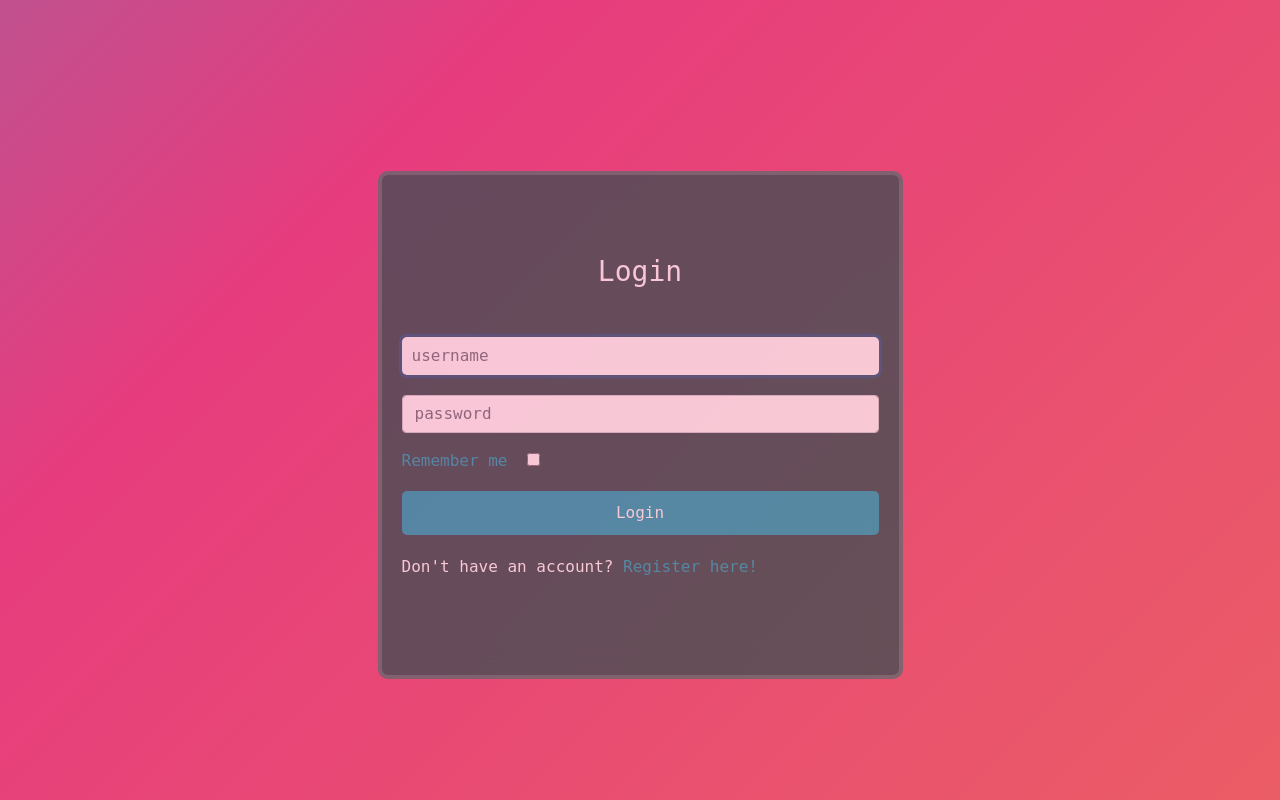
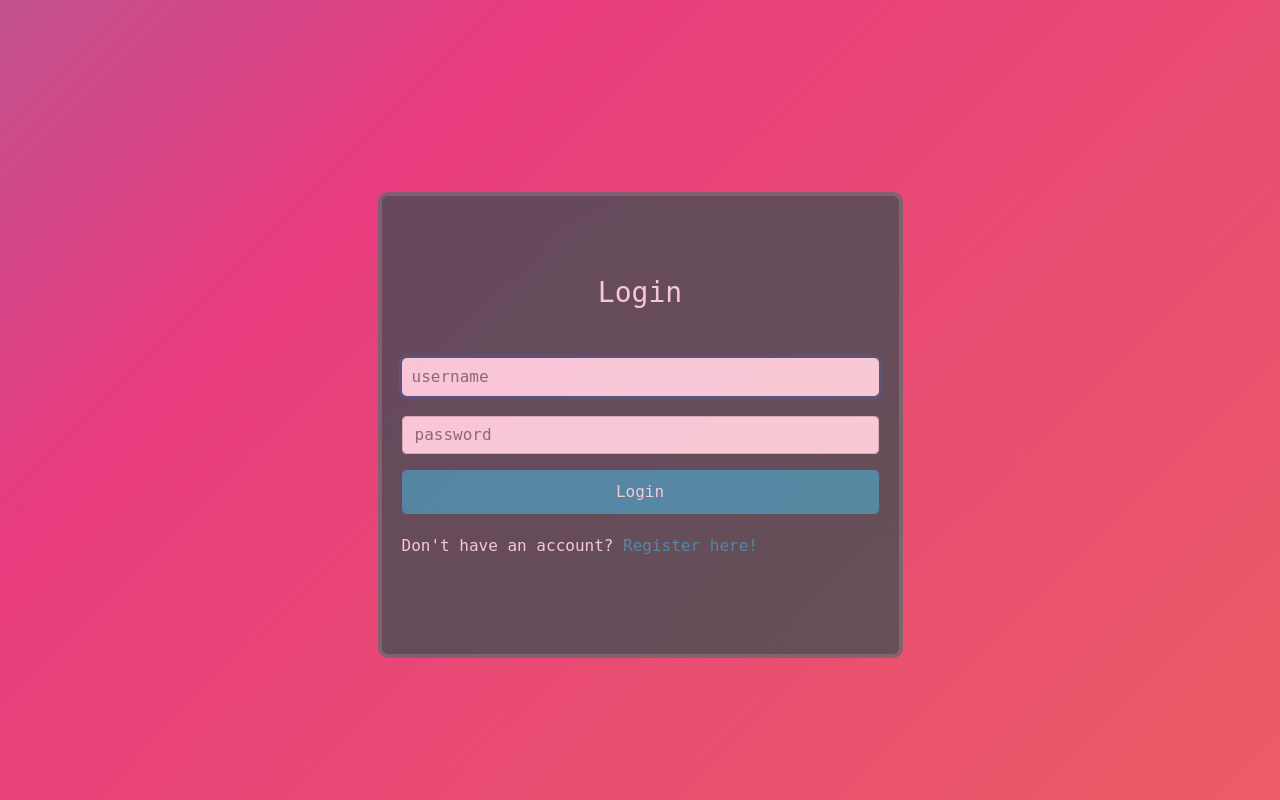
Before and after one commit to dartomOOv/food-recipes, a Django app: page /accounts/login/ in a window 1280 px wide. Run offline with Django 5.2, Linux system fonts and the light colour scheme.

Commit message:
Remove 'remember me' field

```diff
--- a/templates/accounts/login.html
+++ b/templates/accounts/login.html
@@ -22,21 +22,6 @@
                   {{ form.password }}
                 </div>
 
-                <div class="row">
-                  <div class="col-xs-6 col-sm-6 col-md-6">
-                    <div class="text-left">
-                      <label for="remember-me" class="text-info">
-                        <span>Remember me</span>
-                        <span>
-                          <input id="remember-me" name="remember-me" type="checkbox">
-                        </span>
-                      </label>
-                      <br>
-                    </div>
-                  </div>
-
-                </div>
-
                 <input type="submit" value="Login" class="btn btn-info btn-block">
 
               </form>
```
